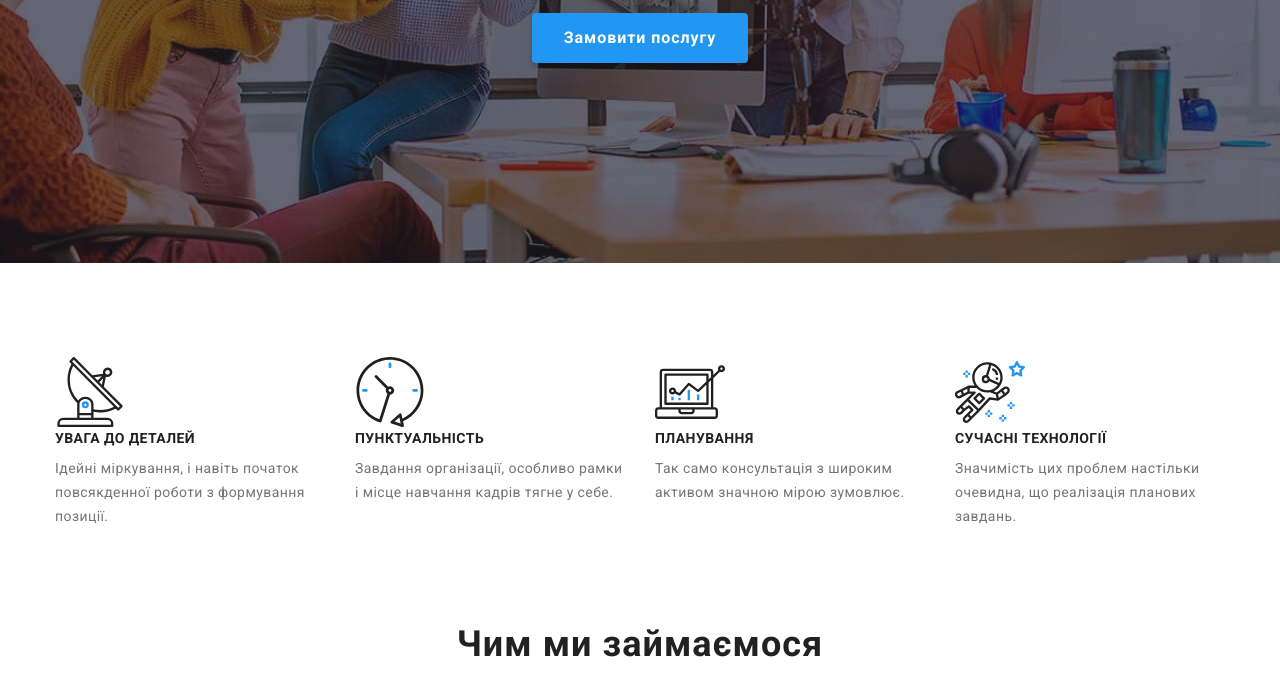
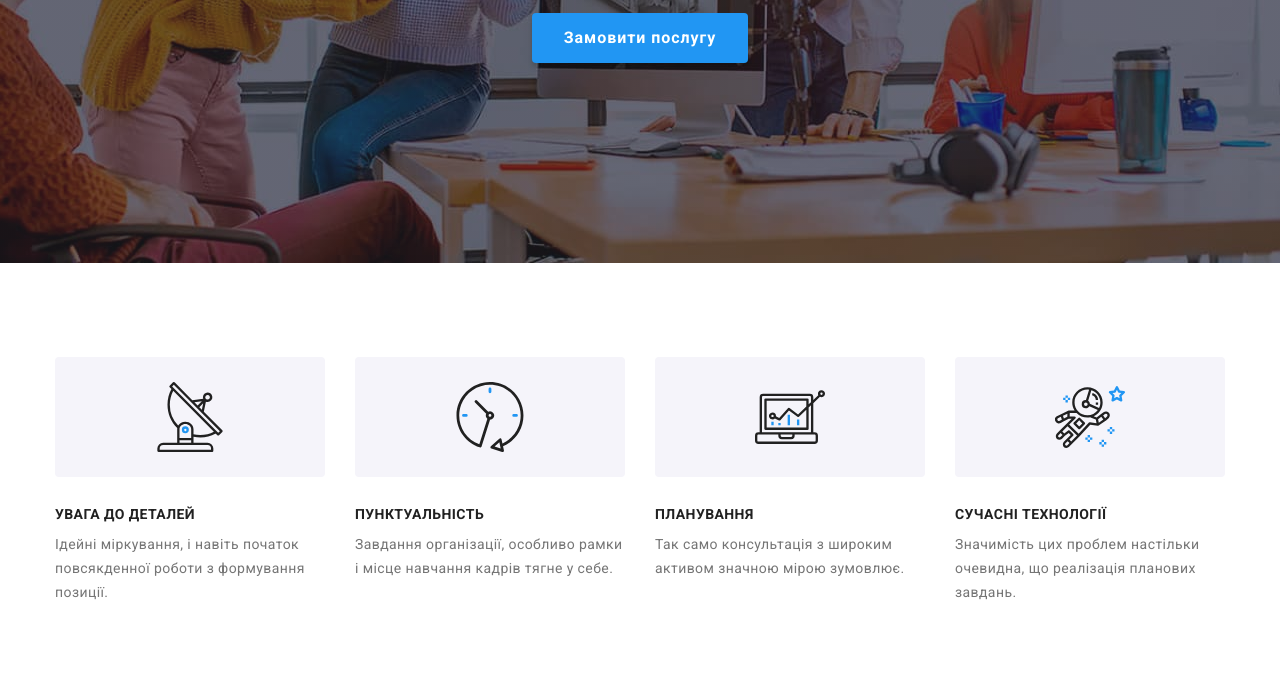
Before and after one commit to VitaliiPavliuk/goit-markup-hw-07, a plain HTML site: page index.html in a window 1280 px wide. Shown: the part 418-1097 px from the top of the page. Drawn offline with nearby package versions, Linux system fonts and the light colour scheme.

Commit message:
Minor correction

```diff
--- a/sass/layout/_features.scss
+++ b/sass/layout/_features.scss
@@ -8,7 +8,7 @@
     flex-basis: calc((100% - 90px) / 4);
 }
 
-.features-list__icon {
+.features-list__icon-box {
     display: flex;
     height: 120px;
     background-color: var(--secondary-bg-color);
```
Also changed, not shown: css/main.css, css/main.min.css, 1 other file.
